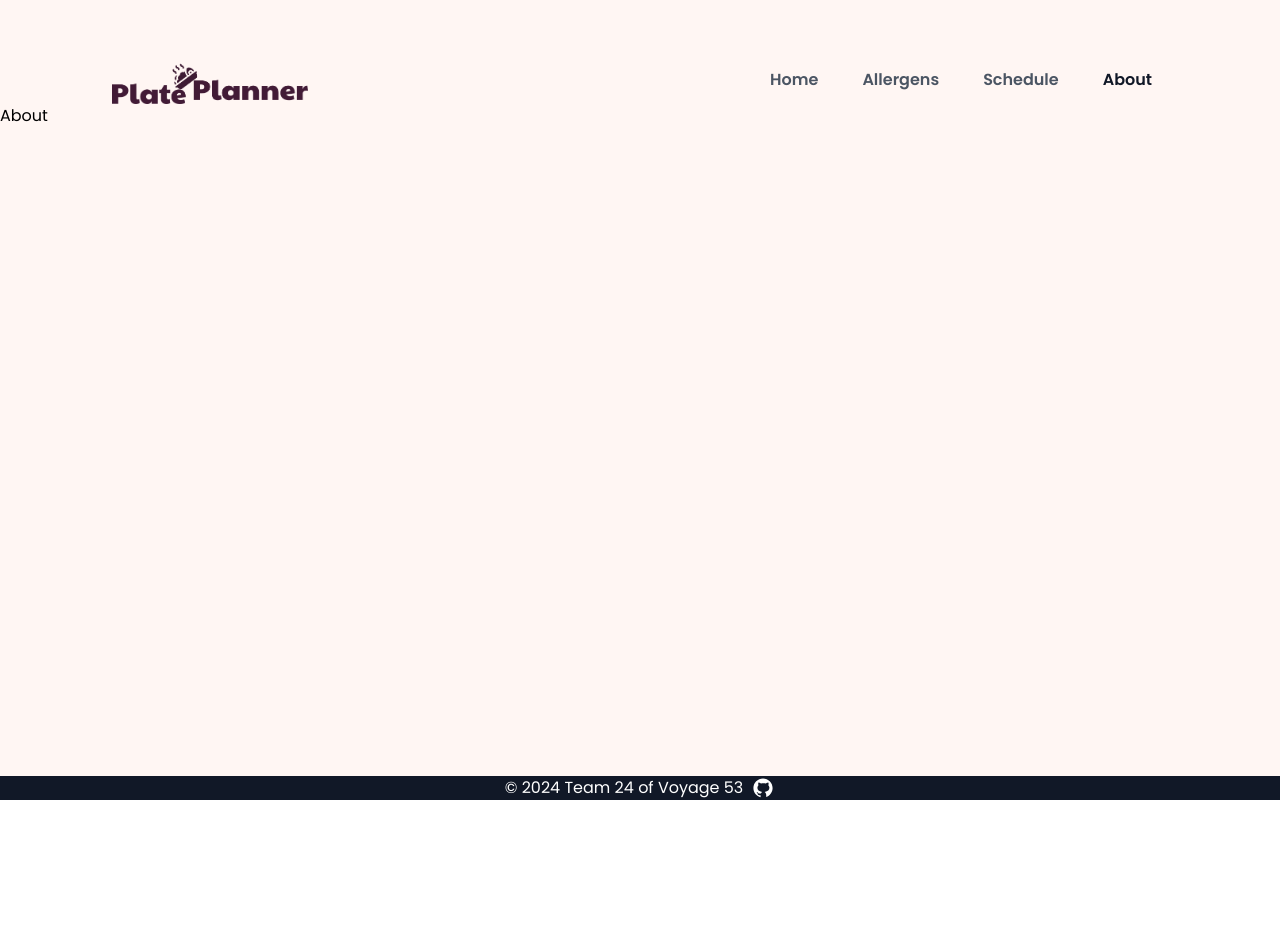
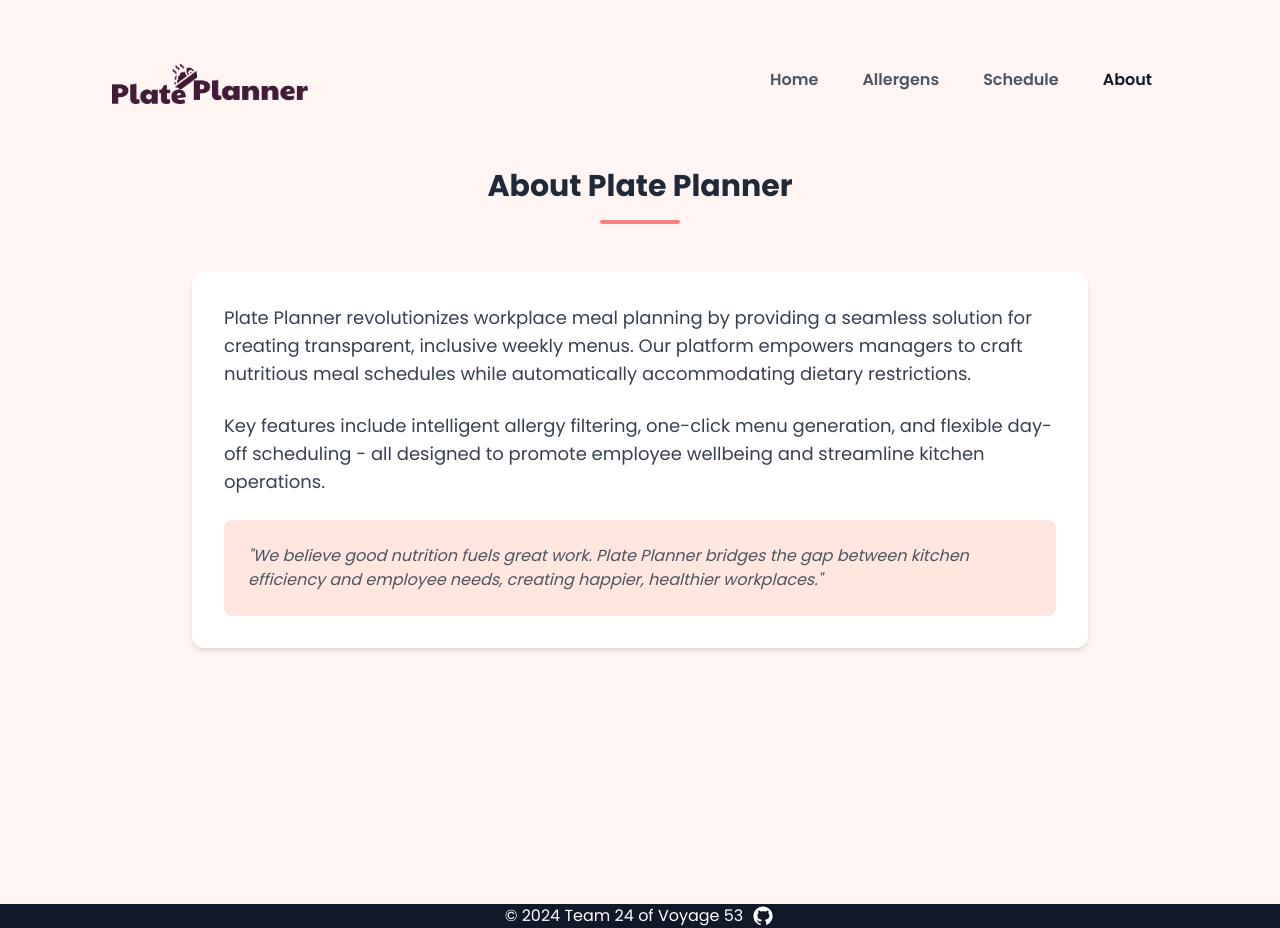
Before and after one commit to chingu-voyages/V53-tier2-team-24, a React (Vite) app: page /about in a window 1280 px wide. Before the commit the page ends 800 px from the top, so only its background shows below. Built offline with nearby package versions, Linux system fonts and the light colour scheme.

Commit message:
add the about page

```diff
--- a/src/pages/About.jsx
+++ b/src/pages/About.jsx
@@ -1,5 +1,39 @@
+import { div } from "framer-motion/m";
+
 const About = () => {
-  return <div>About</div>;
+  return (
+    <div className="min-h-screen p-6">
+      <div className="container mx-auto max-w-4xl">
+        <div className="text-center my-10 md:mb-12">
+          <h1 className="text-2xl md:text-3xl font-bold text-gray-800 mb-4">
+            About Plate Planner
+          </h1>
+          <div className="w-20 h-1 bg-darkPink mx-auto rounded-full" />
+        </div>
+
+        <div className="bg-white rounded-xl shadow-md p-6 md:p-8 mb-8 transition-all duration-300 hover:shadow-xl">
+          <p className="text-gray-700 text-base md:text-lg leading-relaxed mb-6">
+            Plate Planner revolutionizes workplace meal planning by providing a seamless solution for
+            creating transparent, inclusive weekly menus. Our platform empowers managers to craft
+            nutritious meal schedules while automatically accommodating dietary restrictions.
+          </p>
+
+          <p className="text-gray-700 text-base md:text-lg leading-relaxed mb-6">
+            Key features include intelligent allergy filtering, one-click menu generation, and flexible
+            day-off scheduling - all designed to promote employee wellbeing and streamline kitchen
+            operations.
+          </p>
+
+          <div className="bg-lightPink rounded-lg p-4 md:p-6">
+            <p className="text-gray-600 text-sm md:text-base italic">
+              "We believe good nutrition fuels great work. Plate Planner bridges the gap between
+              kitchen efficiency and employee needs, creating happier, healthier workplaces."
+            </p>
+          </div>
+        </div>
+      </div>
+    </div>
+  );
 };
 
 export default About;
```
